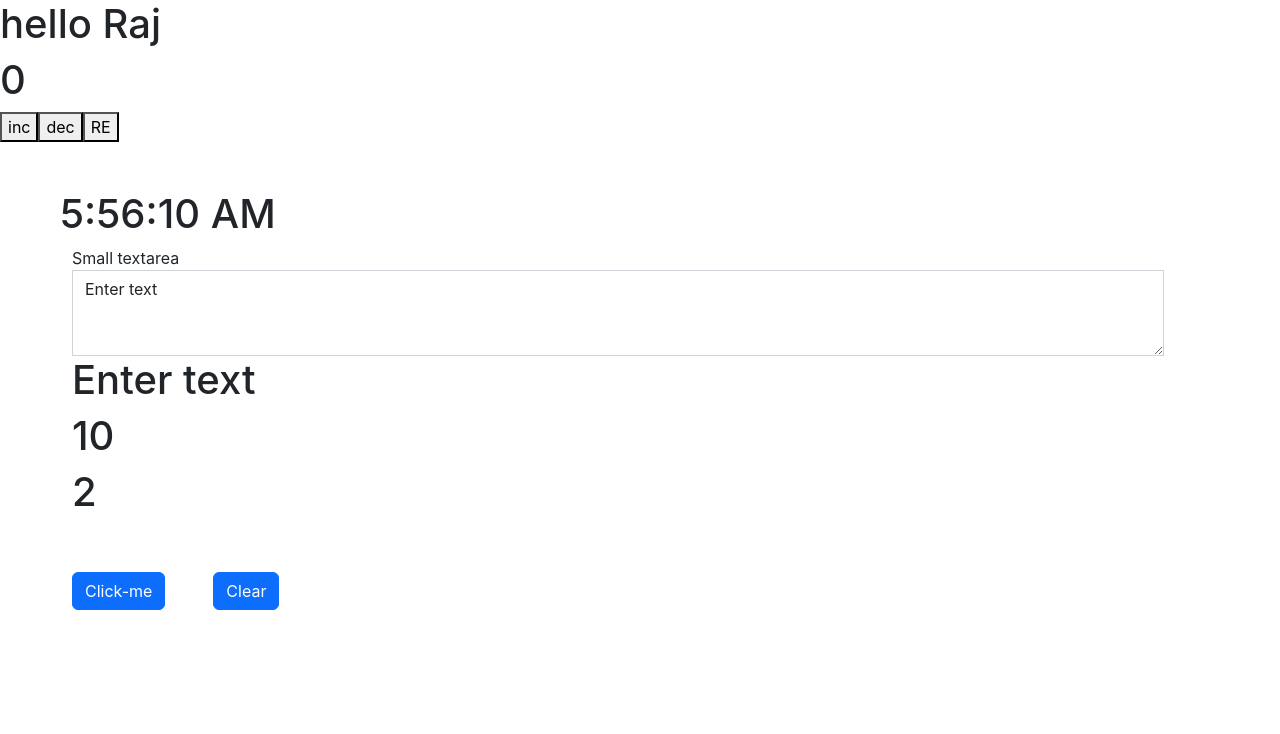
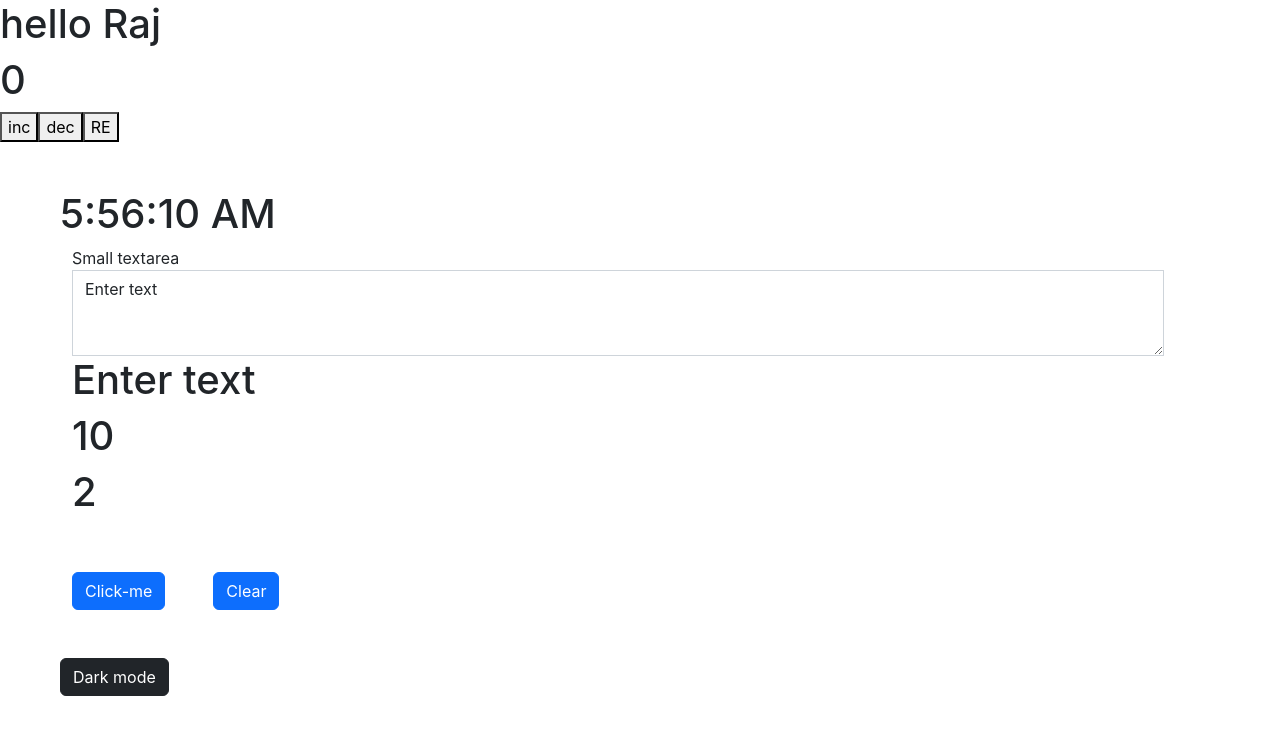
Before and after one commit to rajmishra-47/Daily_React, a React (Create React App) app in the folder my/: page / in a window 1280 px wide. Shown: the top 734 px of the page. Built offline with nearby package versions, Linux system fonts and the light colour scheme.

Commit message:
enableing Darkmode

```diff
--- a/my/src/App.js
+++ b/my/src/App.js
@@ -4,6 +4,7 @@ import A1 from './components/a1';
 import Counter from './components/counter';
 import Clock from './components/clock';
 import Text from './components/txtcompo';
+import Darkmode from './components/darkmode';
 
 function App() {
   return (
@@ -14,8 +15,9 @@ function App() {
 <div className="container m-5">
 <Clock></Clock>
 <Text></Text>
+<Darkmode/>
+
 </div>
-
     </>
   );
 }
--- /dev/null
+++ b/my/src/components/darkmode.jsx
@@ -0,0 +1,16 @@
+import React from 'react'
+
+export default function Darkmode() {
+
+    const b=()=>{
+        document.querySelector('body').style.backgroundColor='black'
+        document.querySelector('body').style.color='white'
+    }
+
+  return (
+    <>
+
+    <button className="btn btn-dark" onClick={b}>Dark mode</button>
+    </>
+  )
+}
```
